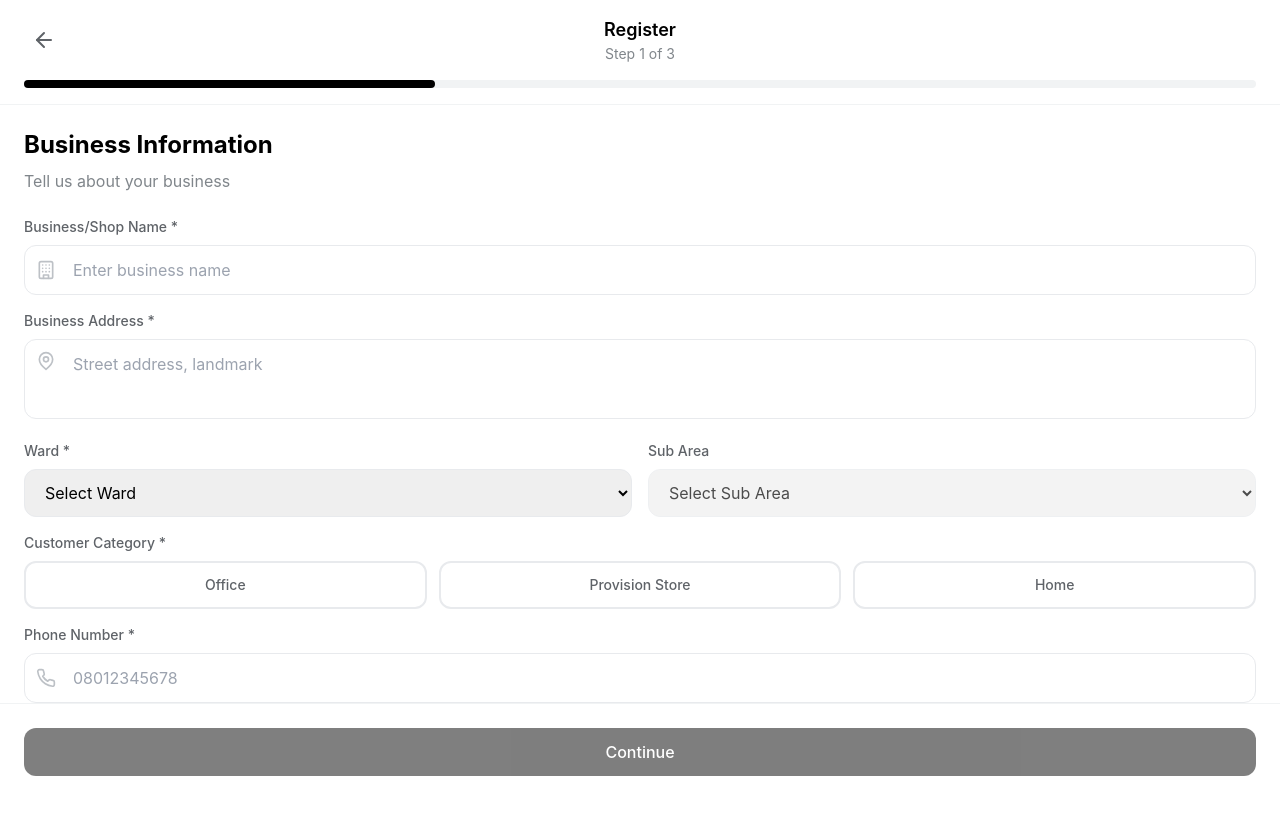
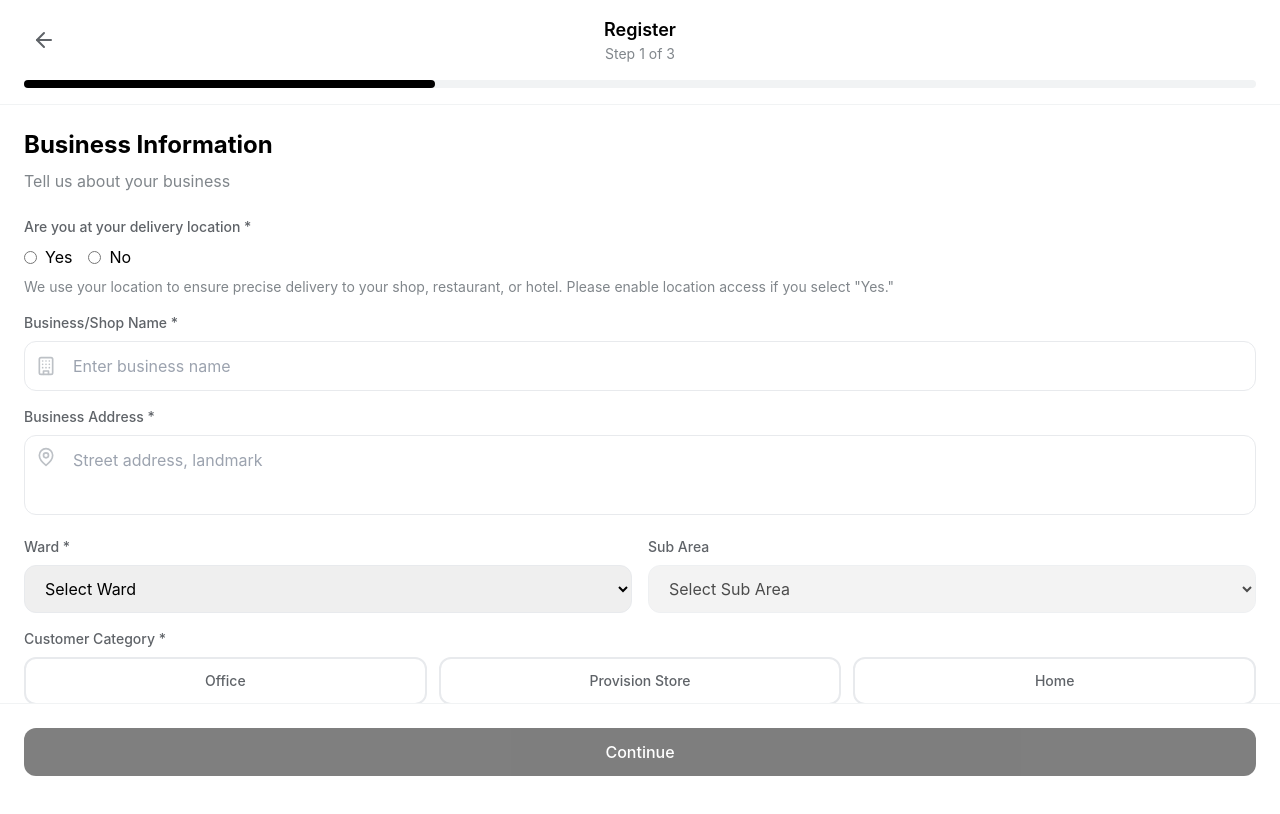
Before and after one commit to KabriAcid/bever, a React (Vite) app: page /register in a window 1280 px wide. Shown: the top 814 px of the page. Built offline with nearby package versions, Linux system fonts and the light colour scheme.

Commit message:
feat: add location confirmation and geolocation handling in registration form

```diff
--- a/src/client/pages/RegisterPage.tsx
+++ b/src/client/pages/RegisterPage.tsx
@@ -25,6 +25,9 @@ const RegisterPage: React.FC = () => {
     customerCategory: "",
     phoneNumber: "",
     shopPhoto: null as File | null,
+    isAtDeliveryLocation: "", // New field for location confirmation
+    latitude: null as number | null, // New field for latitude
+    longitude: null as number | null, // New field for longitude
   });
 
   const handleInputChange = (
@@ -38,6 +41,28 @@ const RegisterPage: React.FC = () => {
     // Reset sub area when ward changes
     if (name === "ward") {
       setFormData((prev) => ({ ...prev, subArea: "" }));
+    }
+  };
+
+  const handleLocationPermission = () => {
+    if (navigator.geolocation) {
+      navigator.geolocation.getCurrentPosition(
+        (position) => {
+          setFormData((prev) => ({
+            ...prev,
+            latitude: position.coords.latitude,
+            longitude: position.coords.longitude,
+          }));
+        },
+        (error) => {
+          console.error("Location access denied:", error);
+          alert(
+            "We need your location to ensure precise delivery. Please enable location access in your browser settings."
+          );
+        }
+      );
+    } else {
+      alert("Geolocation is not supported by your browser.");
     }
   };
 
@@ -83,13 +108,15 @@ const RegisterPage: React.FC = () => {
           | "Provision Store"
           | "Home",
         phoneNumber: formData.phoneNumber,
-        beverCode,
+        latitude: formData.latitude, // Include latitude
+        longitude: formData.longitude, // Include longitude
         verificationStatus: "Pending" as const,
         shopPhoto: formData.shopPhoto
           ? URL.createObjectURL(formData.shopPhoto)
           : undefined,
         createdAt: new Date(),
         hasPin: false,
+        beverCode, // Add the missing beverCode property
       };
 
       login(newUser);
@@ -123,7 +150,8 @@ const RegisterPage: React.FC = () => {
           formData.businessAddress &&
           formData.ward &&
           formData.customerCategory &&
-          formData.phoneNumber
+          formData.phoneNumber &&
+          formData.isAtDeliveryLocation // Ensure location confirmation is selected
         );
       case 2:
         return formData.shopPhoto;
@@ -184,6 +212,44 @@ const RegisterPage: React.FC = () => {
               </div>
 
               <div className="space-y-4">
+                <div>
+                  <label className="block text-sm font-medium text-primary-700 mb-2">
+                    Are you at your delivery location *
+                  </label>
+                  <div className="flex items-center space-x-4">
+                    <label className="flex items-center space-x-2">
+                      <input
+                        type="radio"
+                        name="isAtDeliveryLocation"
+                        value="yes"
+                        onChange={(e) => {
+                          handleInputChange(e);
+                          handleLocationPermission();
+                        }}
+                        checked={formData.isAtDeliveryLocation === "yes"}
+                        className="radio-input"
+                      />
+                      <span>Yes</span>
+                    </label>
+                    <label className="flex items-center space-x-2">
+                      <input
+                        type="radio"
+                        name="isAtDeliveryLocation"
+                        value="no"
+                        onChange={handleInputChange}
+                        checked={formData.isAtDeliveryLocation === "no"}
+                        className="radio-input"
+                      />
+                      <span>No</span>
+                    </label>
+                  </div>
+                  <p className="text-sm text-primary-600 mt-2">
+                    We use your location to ensure precise delivery to your
+                    shop, restaurant, or hotel. Please enable location access if
+                    you select "Yes."
+                  </p>
+                </div>
+
                 <div>
                   <label className="block text-sm font-medium text-primary-700 mb-2">
                     Business/Shop Name *
```
